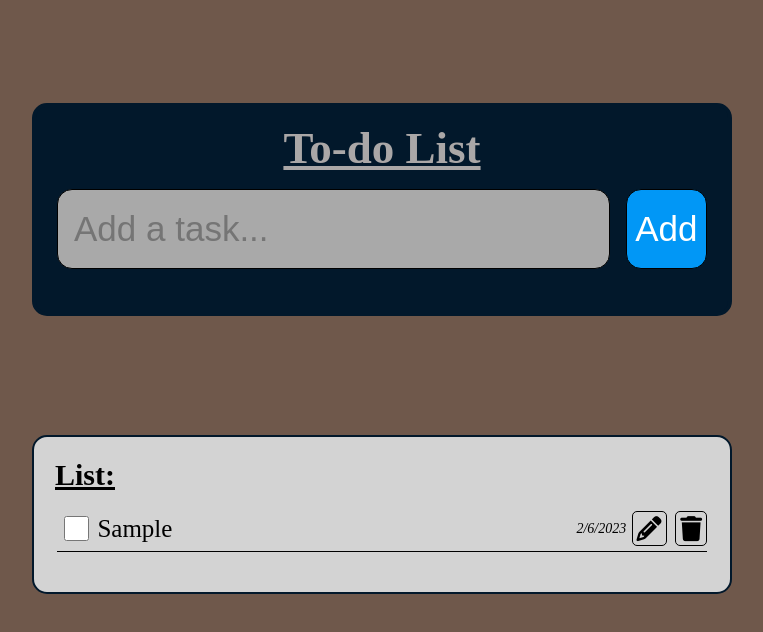
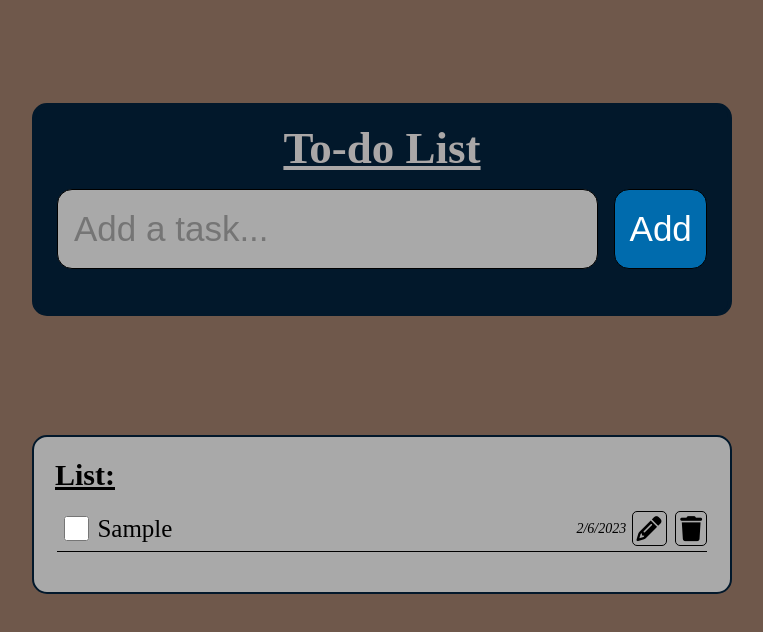
Before and after one commit to Coisdt/7---to-do-list--challenge-, a plain HTML site: page index.html in a window 1280 px wide. Both pictures are taken after typing "Sample" into the empty fields and a click on the button "Add". Shown: the whole page, without its empty margins (258-1021 px from the left). Drawn offline with Linux system fonts and the light colour scheme.

Commit message:
final changes

```diff
--- a/app.js
+++ b/app.js
@@ -4,7 +4,7 @@ const listContainer = document.querySelector(".list-container");
 const toDoList = document.querySelector(".to-do-list");
 const appCenter = document.querySelector(".center");
 
-function addTask() {
+function addTask(e) {
   // create new element
   const task = document.createElement("li");
   task.setAttribute("class", "task-item");
@@ -46,8 +46,6 @@ function addTask() {
   //   reset input
   inputElement.value = "";
 
-  // ====================================when enter is pressed, it activates the add btn
-
   // show completed-list-container only when items are completed
   appCenter.classList.add("show-list");
 
@@ -88,7 +86,7 @@ function addTask() {
     btn.addEventListener("click", (e) => {
       const toDoInput = document.querySelector(".to-do-input");
       const targetTask = e.target.parentElement;
-      let targetTaskSpan = targetTask.querySelector('.item-value');
+      let targetTaskSpan = targetTask.querySelector(".item-value");
 
       inputElement.value = targetTaskSpan.textContent;
       addItemBtn.textContent = "Save";
--- a/style.css
+++ b/style.css
@@ -6,6 +6,7 @@
 
 :root {
   --highlight-clr: #0197f6;
+  --hover-clr: #006bad;
   --background-clr: #02182b;
   --background-min-clr: #6f584b;
 }
@@ -64,13 +65,17 @@ body {
 
 .add-btn {
   height: 100%;
-  width: 6rem;
+  width: 7rem;
   font-size: 35px;
   border: 1px solid black;
   /* box-shadow: 5re #02182b ; */
-  background-color: var(--highlight-clr);
+  background-color: var(--hover-clr);
   color: white;
   border-radius: 15px;
+}
+
+.add-btn:hover {
+  background-color: var(--highlight-clr);
 }
 
 /* =================== notification bar */
@@ -84,9 +89,7 @@ body {
 /* =================== list */
 .list-container {
   padding: 21px;
-  background-color: lightgray;
   word-wrap: break-word;
-  background-color: lightgrey;
   padding: 21px;
   /* place-self: center; */
   border: 2px solid var(--background-clr);
@@ -95,11 +98,13 @@ body {
   border-radius: 15px;
   display: none;
   align-self: start;
+  background-color: darkgray;
 }
 
 .list-title {
   font-size: 30px;
   text-decoration: underline;
+  background-color: darkgray;
   color: black;
 }
 
@@ -110,6 +115,7 @@ body {
   line-height: 35px;
   gap: 5px;
   justify-content: center;
+  background-color: darkgray;
 }
 
 .task-item {
@@ -130,6 +136,7 @@ body {
   display: grid;
   height: 25px;
   justify-content: start;
+  border: 2px solid red;
 }
 
 .delete,
@@ -138,11 +145,6 @@ body {
   border: 1px solid;
   padding: 4px;
   border-radius: 5px;
-}
-
-::marker {
-  display: inline-block;
-  font-size: 25px;
 }
 
 .completed {
@@ -164,7 +166,7 @@ body {
 /* ==============completed list */
 .completed-list-container {
   display: none;
-  background-color: lightgrey;
+  background-color: rgb(126, 123, 123);
   padding: 21px;
   place-self: center;
   border: 2px solid var(--background-clr);
```
Also changed, not shown: 1 other file.
